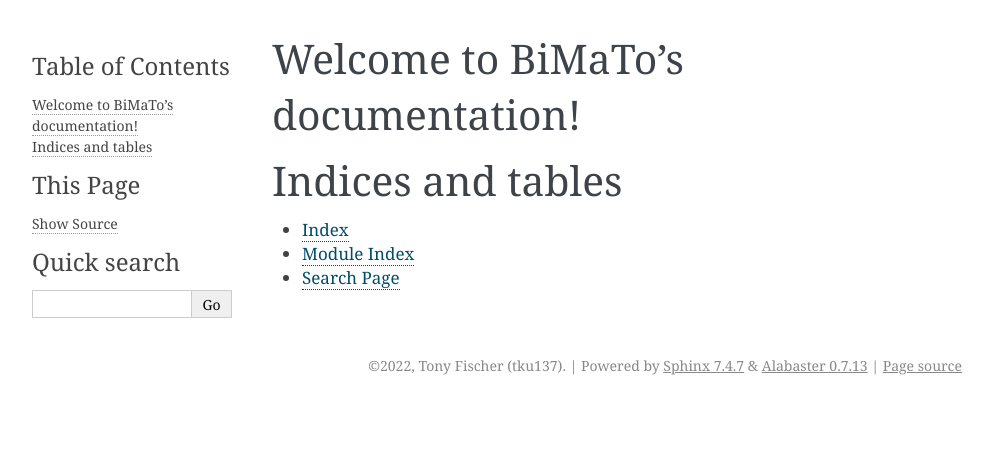
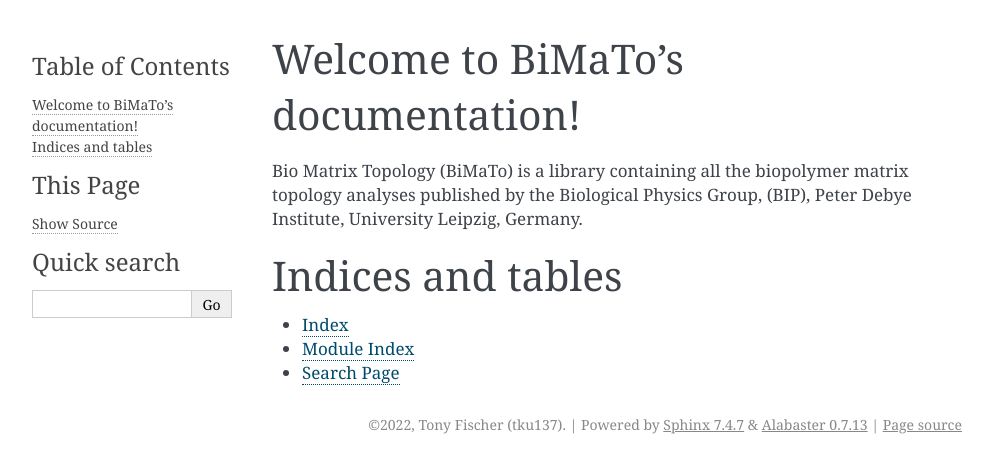
Before and after one commit to tku137/bimato, a Sphinx documentation site: the page built from docs/source/index.rst, in a window 1280 px wide. Shown: the top 473 px of the page, without its empty margins (148-1141 px from the left). Built offline with Sphinx 7.4.7, drawn with Linux system fonts in a browser that asks for light colours.

Commit message:
Add docu stub

```diff
--- a/docs/source/index.rst
+++ b/docs/source/index.rst
@@ -5,6 +5,8 @@
 
 Welcome to BiMaTo's documentation!
 ==================================
+
+Bio Matrix Topology (BiMaTo) is a library containing all the biopolymer matrix topology analyses published by the Biological Physics Group, (BIP), Peter Debye Institute, University Leipzig, Germany.
 
 .. toctree::
    :maxdepth: 2
```
